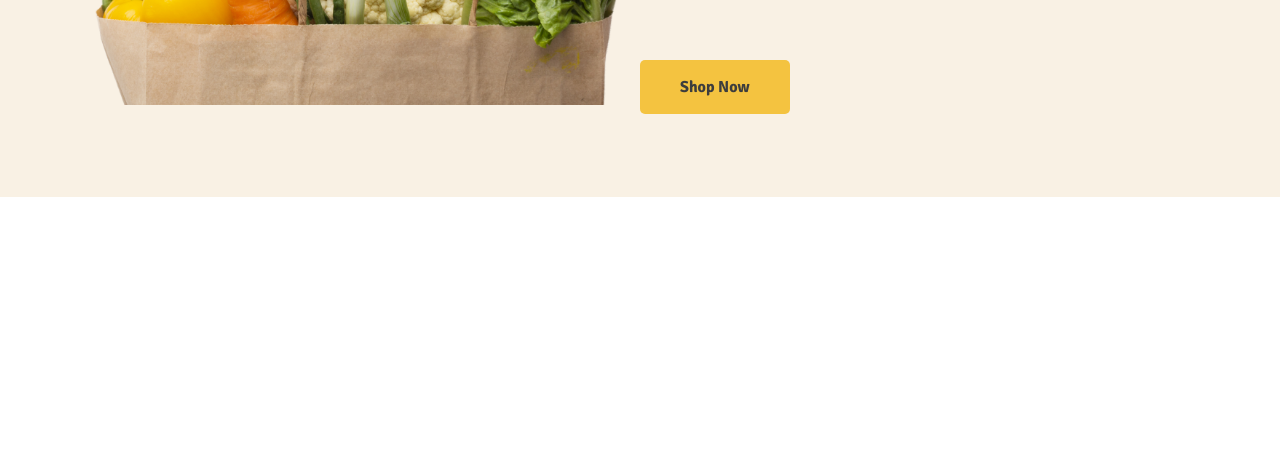
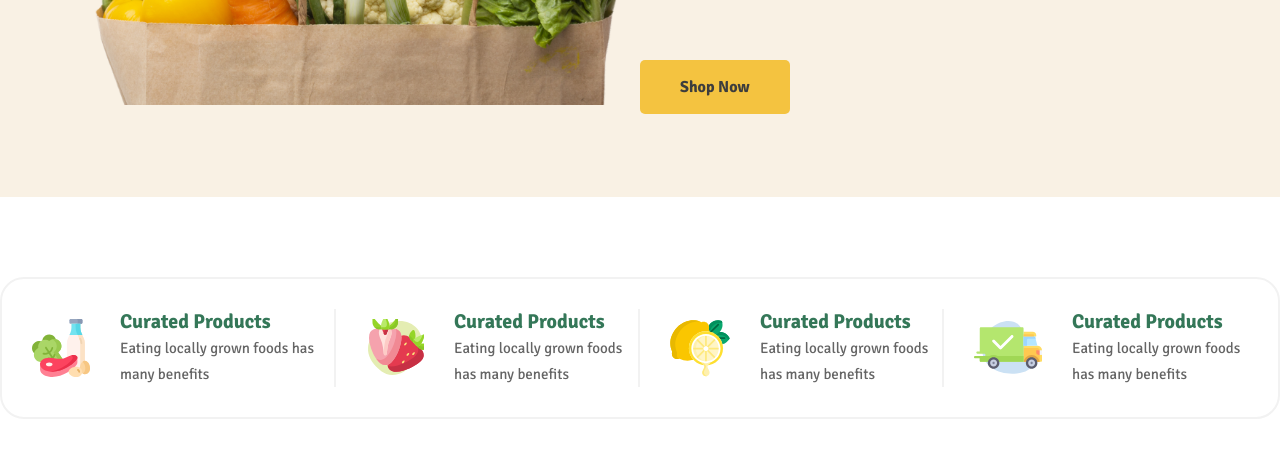
Before and after one commit to Milanbhut/Ecolive, a plain HTML site: page index.html in a window 1280 px wide. Shown: the part 764-1221 px from the top of the page. Before the commit the page ends 961 px from the top, so only its background shows below. Drawn offline with Linux system fonts and the light colour scheme.

Commit message:
11-7-2022

```diff
--- a/css/style.css
+++ b/css/style.css
@@ -289,3 +289,38 @@ img{
 .banner .banner-content img {
     margin-left: -50px;
 }
+
+/* ============= Perks ========== */
+.perk{
+    padding: var(--sec-space);
+    padding-top: 80px;
+}
+.perk .container{
+    padding: 30px;
+    border-radius: 24px;
+    border: 2px solid #F2F2F2;
+}
+.perk-info{
+    border-right: 2px solid #F2F2F2;
+    padding-left: 30px;
+}
+.perk-detail{
+    padding-left: 30px;
+}
+.perk .col-3:last-child .perk-info{
+    border: none;
+}
+.perk .col-3:first-child .perk-info{
+    padding: 0;
+}
+.perk-detail h3{
+    font-size: 20px;
+    color: var(--green);
+    line-height: 26px;
+}
+.perk-detail p{
+    font-size: 15px;
+    color: var(--font-65);
+    line-height: 26px;
+    max-width: 250px;
+}
--- a/index.html
+++ b/index.html
@@ -96,5 +96,49 @@
         </div>
     </section>
 
+    <!-- ========= Perk ========== -->
+    <section class="perk">
+        <div class="container">
+            <div class="row">
+                <div class="col-3">
+                    <div class="perk-info d-flex">
+                        <img src="images/perk-1.svg" alt="Perk-1">
+                        <div class="perk-detail">
+                            <h3>Curated Products</h3>
+                            <p>Eating locally grown foods has many benefits</p>
+                        </div>
+                    </div>
+                </div>
+                <div class="col-3">
+                    <div class="perk-info d-flex">
+                        <img src="images/perk-2.svg" alt="Perk-2">
+                        <div class="perk-detail">
+                            <h3>Curated Products</h3>
+                            <p>Eating locally grown foods has many benefits</p>
+                        </div>
+                    </div>
+                </div>
+                <div class="col-3">
+                    <div class="perk-info d-flex">
+                        <img src="images/perk-3.svg" alt="Perk-3">
+                        <div class="perk-detail">
+                            <h3>Curated Products</h3>
+                            <p>Eating locally grown foods has many benefits</p>
+                        </div>
+                    </div>
+                </div>
+                <div class="col-3">
+                    <div class="perk-info d-flex">
+                        <img src="images/perk-4.svg" alt="Perk-4">
+                        <div class="perk-detail">
+                            <h3>Curated Products</h3>
+                            <p>Eating locally grown foods has many benefits</p>
+                        </div>
+                    </div>
+                </div>
+            </div>
+        </div>
+    </section>
+
 </body>
 </html>
```
Also changed, not shown: images/perk-1.svg (renamed from images/asset 43.svg), images/perk-2.svg (renamed from images/asset 44.svg), images/perk-3.svg (renamed from images/asset 45.svg), images/perk-4.svg (renamed from images/asset 46.svg).
